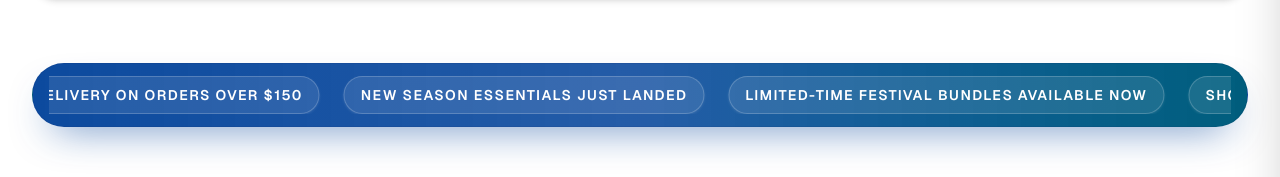
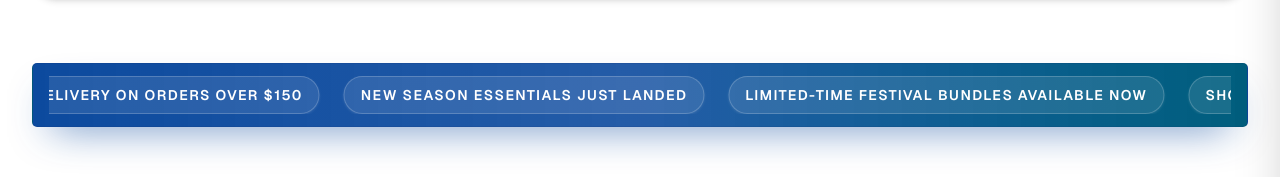
Before and after one commit to techsofttest/trianglecart-next, a Next.js app: page / in a window 1280 px wide. Shown: the part 375-552 px from the top of the page. Built offline with nearby package versions, Linux system fonts and the light colour scheme; no server answers.

Commit message:
Fix category center align

```diff
--- a/components/global/Header.tsx
+++ b/components/global/Header.tsx
@@ -13,7 +13,7 @@ import {
     Leaf, Utensils, Mountain, Croissant, Popcorn, ChefHat, Zap, Candy, Soup, Droplets, Coffee,
     LogOut, Briefcase
 } from 'lucide-react';
-import { useRouter, useParams } from 'next/navigation';
+import { useRouter, useParams, usePathname } from 'next/navigation';
 import { useCart } from '@/context/CartContext';
 import { useCustomerAuth } from '@/context/CustomerAuthContext';
 import LocationDrawer from './LocationDrawer';
@@ -46,6 +46,7 @@ export default function Header() {
     const headerRef = useRef<HTMLDivElement>(null);
     const router = useRouter();
     const params = useParams();
+    const pathname = usePathname();
 
     // Check location state on mount
     useEffect(() => {
@@ -284,7 +285,7 @@ export default function Header() {
 
             {/* Bottom Row: Categories Carousel */}
             <div className="border-t border-gray-100 bg-white hidden md:block relative group/carousel">
-                <div className="max-w-7xl mx-auto px-4 sm:px-6 lg:px-8 py-2 relative flex items-center">
+                <div className="max-w-7xl mx-auto px-4 sm:px-6 lg:px-8 py-2 relative flex items-center justify-center">
 
                     {/* Left Scroll Button */}
                     <button
--- a/components/ui/OfferMarquee.tsx
+++ b/components/ui/OfferMarquee.tsx
@@ -8,7 +8,7 @@ export default function OfferMarquee({ messages }: { messages: string[] }) {
   const trackItems = [...messages, ...messages];
 
   return (
-    <section className="w-full overflow-hidden rounded-[2rem] border border-blue-950/10 bg-gradient-to-r from-[#0c4a9e] via-[#0c4a9e]/90 to-[#005e7d] px-4 py-3 shadow-[0_18px_40px_-20px_rgba(12,74,158,0.8)]">
+    <section className="w-full overflow-hidden rounded-[5px] border border-blue-950/10 bg-gradient-to-r from-[#0c4a9e] via-[#0c4a9e]/90 to-[#005e7d] px-4 py-3 shadow-[0_18px_40px_-20px_rgba(12,74,158,0.8)]">
       <div className="relative overflow-hidden">
         <div className="flex min-w-max items-center gap-6 animate-marquee">
           {trackItems.map((text, index) => (
```
